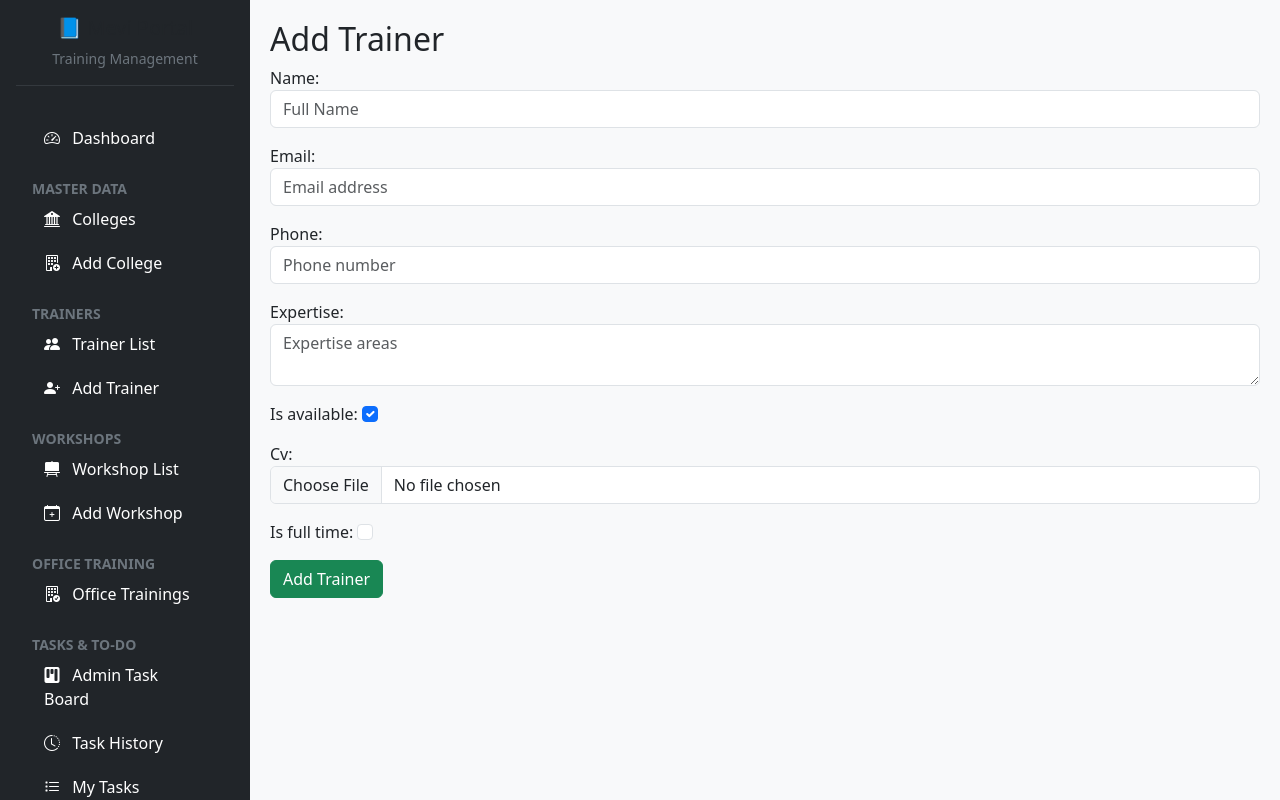
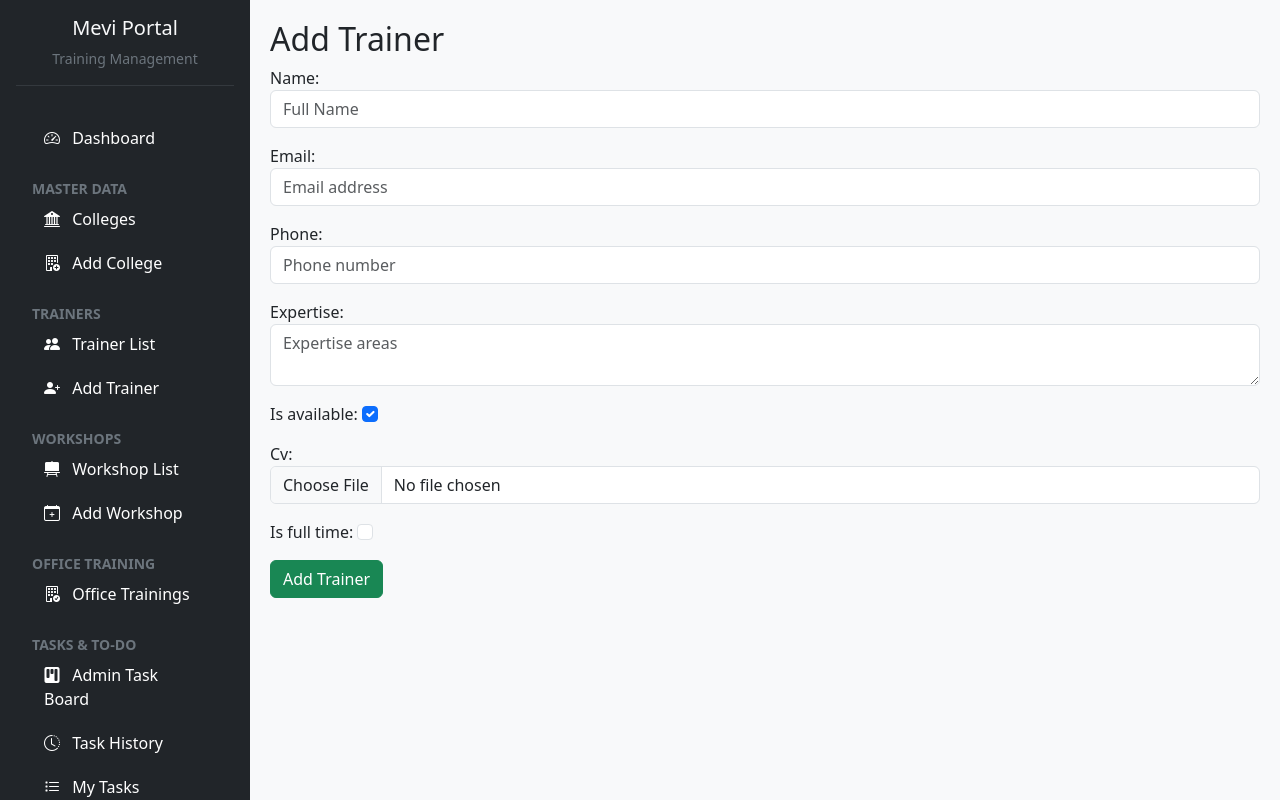
Before and after one commit to mevitechnologies/MeviManagement, a Django app: page /trainer/add/ in a window 1280 px wide. Run offline with Django 5.2, Linux system fonts and the light colour scheme; a user stored in the database is signed in; parts of the project's set-up code (start-up, migrations or seed data) failed here and were passed over.

Commit message:
Update base.html

```diff
--- a/workshop_manager/templates/base.html
+++ b/workshop_manager/templates/base.html
@@ -94,7 +94,7 @@
 
 <!-- ================= DESKTOP SIDEBAR ================= -->
 <div class="sidebar d-none d-md-block">
-  <h5 class="text-center">📘 Mevi Portal</h5>
+  <h5 class="text-center" style="color: #f8f9fa;"> Mevi Portal</h5>
   <small class="text-secondary d-block text-center mb-3">Training Management</small>
   <hr class="text-secondary">
 
```
